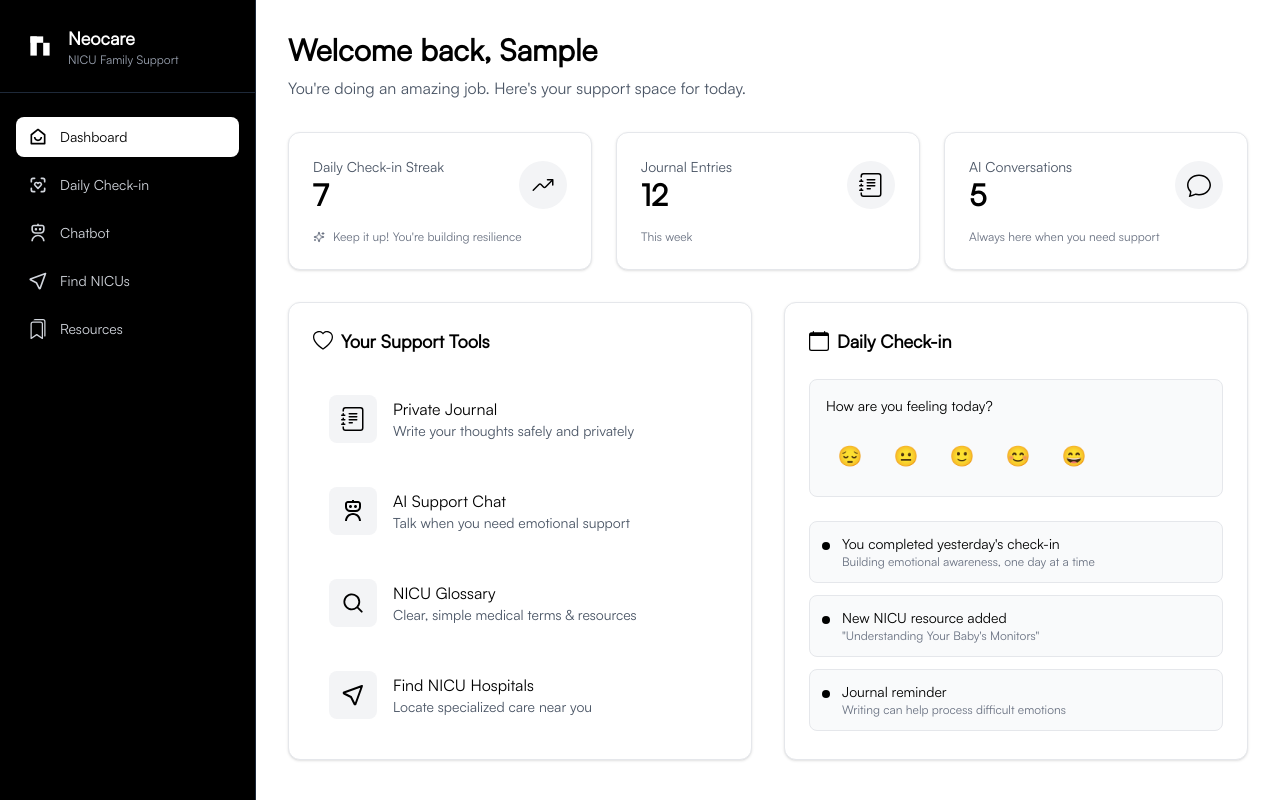
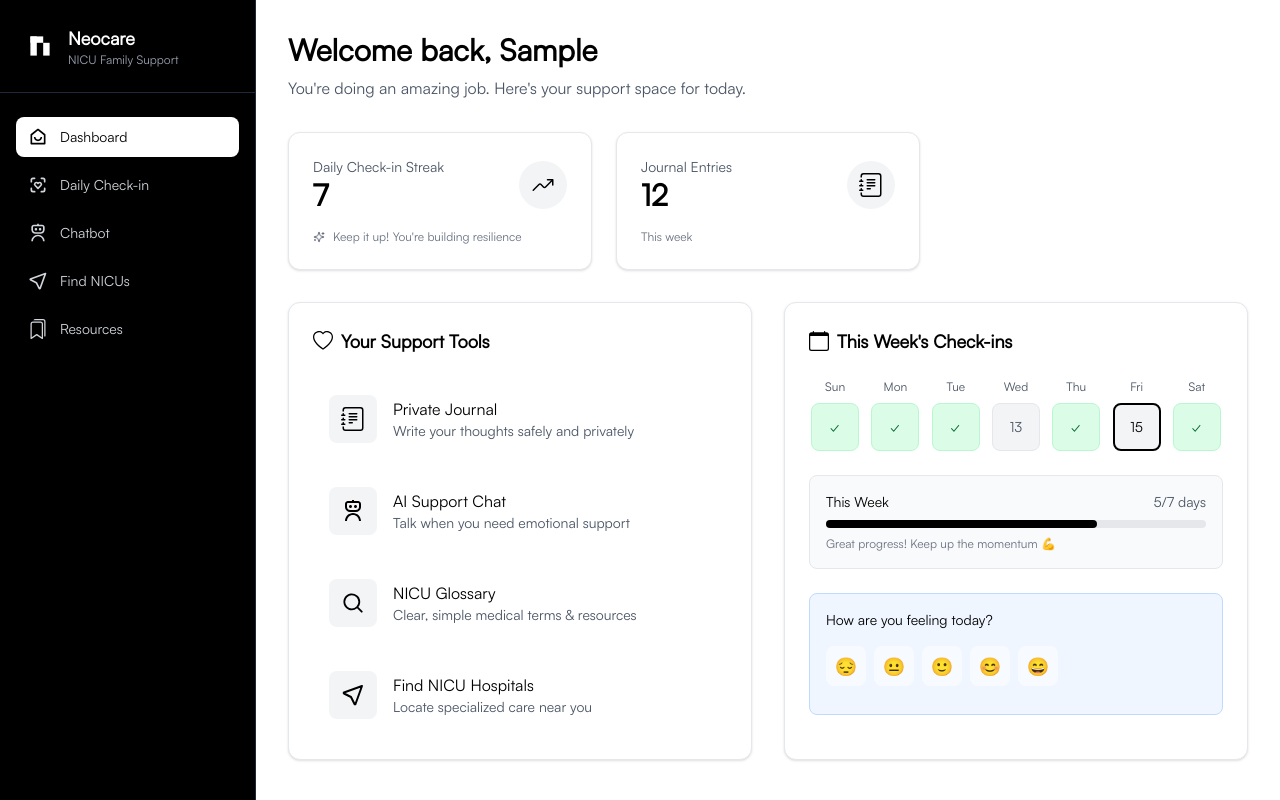
Before and after one commit to rmadiraju07/joineocare, a Next.js app: page /dashboard in a window 1280 px wide. Built offline with nearby package versions, Linux system fonts and the light colour scheme; no server answers; sample sign-in values are in the browser's storage.

Commit message:
dashboard changes

```diff
--- a/src/app/dashboard/page.tsx
+++ b/src/app/dashboard/page.tsx
@@ -5,23 +5,15 @@ import { useRouter } from "next/navigation"
 import { auth } from "@/lib/firebase"
 import { signOut, type User as FirebaseUser } from "firebase/auth"
 import { Sidebar } from "@/components/sidebar"
-import {
-  BsRobot,
-  BsBook,
-  BsGeoAlt,
-  BsHeart,
-  BsCalendar,
-  BsChat,
-} from "react-icons/bs"
+import { BsHeart, BsCalendar } from "react-icons/bs"
 
-import { BsJournalText, BsBookmarks, BsPerson, BsList, BsX } from "react-icons/bs"
-import { RiHomeSmile2Line, RiRobot3Line } from "react-icons/ri";
-import { TbHealthRecognition, TbLocation } from "react-icons/tb";
-import { HiMiniMagnifyingGlass } from "react-icons/hi2";
+import { BsJournalText } from "react-icons/bs"
+import { RiRobot3Line } from "react-icons/ri"
+import { TbLocation } from "react-icons/tb"
+import { HiMiniMagnifyingGlass } from "react-icons/hi2"
 
-import { IoTrendingUp } from "react-icons/io5";
-import { LuSparkles } from "react-icons/lu";
-
+import { IoTrendingUp } from "react-icons/io5"
+import { LuSparkles } from "react-icons/lu"
 
 export default function DashboardPage() {
   const [user, setUser] = useState<FirebaseUser | null>(null)
@@ -29,6 +21,27 @@ export default function DashboardPage() {
   const [streak, setStreak] = useState(7)
   const [selectedMood, setSelectedMood] = useState<number | null>(null)
   const router = useRouter()
+
+  const [checkedInDays, setCheckedInDays] = useState<Set<number>>(new Set([0, 1, 2, 4, 6])) // Mock data: checked in on Sun, Mon, Tue, Thu, Sat
+
+  const getCurrentWeek = () => {
+    const today = new Date()
+    const currentDay = today.getDay() // 0 = Sunday, 1 = Monday, etc.
+    const startOfWeek = new Date(today)
+    startOfWeek.setDate(today.getDate() - currentDay)
+
+    const week = []
+    for (let i = 0; i < 7; i++) {
+      const day = new Date(startOfWeek)
+      day.setDate(startOfWeek.getDate() + i)
+      week.push(day)
+    }
+    return week
+  }
+
+  const weekDays = getCurrentWeek()
+  const dayNames = ["Sun", "Mon", "Tue", "Wed", "Thu", "Fri", "Sat"]
+  const today = new Date().getDay()
 
   useEffect(() => {
     const unsubscribe = auth.onAuthStateChanged((user) => {
@@ -52,6 +65,9 @@ export default function DashboardPage() {
     }
   }
 
+  const moodEmojis = ["😔", "😐", "🙂", "😊", "😄"]
+  const moodLabels = ["Struggling", "Okay", "Good", "Great", "Amazing"]
+
   if (isLoading) {
     return (
       <div className="min-h-screen flex items-center justify-center bg-white">
@@ -62,9 +78,6 @@ export default function DashboardPage() {
       </div>
     )
   }
-
-  const moodEmojis = ["😔", "😐", "🙂", "😊", "😄"]
-  const moodLabels = ["Struggling", "Okay", "Good", "Great", "Amazing"]
 
   return (
     <div className="min-h-screen bg-white">
@@ -110,19 +123,6 @@ export default function DashboardPage() {
                 </div>
               </div>
               <p className="text-xs text-gray-500">This week</p>
-            </div>
-
-            <div className="bg-white border border-gray-200 rounded-xl p-6 shadow-sm">
-              <div className="flex items-center justify-between mb-4">
-                <div>
-                  <p className="text-sm font-medium text-gray-600">AI Conversations</p>
-                  <p className="text-3xl font-bold text-black">5</p>
-                </div>
-                <div className="w-12 h-12 bg-gray-100 rounded-full flex items-center justify-center">
-                  <BsChat className="w-6 h-6 text-black" />
-                </div>
-              </div>
-              <p className="text-xs text-gray-500">Always here when you need support</p>
             </div>
           </div>
 
@@ -177,24 +177,90 @@ export default function DashboardPage() {
               </div>
             </div>
 
-            {/* Daily Check-in */}
+            {/* Weekly Calendar */}
             <div className="bg-white border border-gray-200 rounded-xl p-6 shadow-sm">
               <h2 className="text-lg font-semibold text-black mb-6 flex items-center gap-2">
                 <BsCalendar className="w-5 h-5 text-black" />
-                Daily Check-in
+                This Week's Check-ins
               </h2>
 
               <div className="space-y-6">
-                {/* Mood Selector */}
+                {/* Weekly Calendar */}
+                <div className="grid grid-cols-7 gap-2">
+                  {weekDays.map((date, index) => {
+                    const isToday = index === today
+                    const isCheckedIn = checkedInDays.has(index)
+                    const dayNumber = date.getDate()
+
+                    return (
+                      <div key={index} className="text-center">
+                        <div className="text-xs font-medium text-gray-600 mb-2">{dayNames[index]}</div>
+                        <button
+                          onClick={() => {
+                            if (index <= today) {
+                              const newCheckedInDays = new Set(checkedInDays)
+                              if (isCheckedIn) {
+                                newCheckedInDays.delete(index)
+                              } else {
+                                newCheckedInDays.add(index)
+                              }
+                              setCheckedInDays(newCheckedInDays)
+                            }
+                          }}
+                          disabled={index > today}
+                          className={`w-12 h-12 rounded-lg text-sm font-medium transition-all duration-200 ${
+                            isToday && isCheckedIn
+                              ? "bg-black text-white ring-2 ring-gray-300"
+                              : isToday
+                                ? "bg-gray-100 text-black border-2 border-black hover:bg-gray-200"
+                                : isCheckedIn
+                                  ? "bg-green-100 text-green-800 border border-green-200"
+                                  : index > today
+                                    ? "bg-gray-50 text-gray-400 cursor-not-allowed"
+                                    : "bg-gray-100 text-gray-600 hover:bg-gray-200 border border-gray-200"
+                          }`}
+                        >
+                          {isCheckedIn ? "✓" : dayNumber}
+                        </button>
+                      </div>
+                    )
+                  })}
+                </div>
+
+                {/* Check-in Stats */}
                 <div className="p-4 bg-gray-50 rounded-lg border border-gray-200">
+                  <div className="flex items-center justify-between mb-2">
+                    <span className="text-sm font-medium text-black">This Week</span>
+                    <span className="text-sm text-gray-600">{checkedInDays.size}/7 days</span>
+                  </div>
+                  <div className="w-full bg-gray-200 rounded-full h-2">
+                    <div
+                      className="bg-black h-2 rounded-full transition-all duration-300"
+                      style={{ width: `${(checkedInDays.size / 7) * 100}%` }}
+                    ></div>
+                  </div>
+                  <p className="text-xs text-gray-500 mt-2">
+                    {checkedInDays.size === 7
+                      ? "Perfect week! You're building amazing consistency 🌟"
+                      : checkedInDays.size >= 5
+                        ? "Great progress! Keep up the momentum 💪"
+                        : "Every check-in matters. You're doing great 💙"}
+                  </p>
+                </div>
+
+                {/* Today's Mood Selector (only if today is not checked in) */}
+                {!checkedInDays.has(today) && (
+                  <div className="p-4 bg-blue-50 rounded-lg border border-blue-200">
                     <p className="text-sm font-medium text-black mb-4">How are you feeling today?</p>
-                  <div className="flex gap-2">
+                    <div className="flex gap-2 mb-3">
                       {moodEmojis.map((emoji, index) => (
                         <button
                           key={index}
                           onClick={() => setSelectedMood(index)}
-                        className={`w-12 h-12 text-xl rounded-lg transition-all duration-200 ${
-                          selectedMood === index ? "bg-black text-white ring-2 ring-gray-300" : "hover:bg-white"
+                          className={`w-10 h-10 text-lg rounded-lg transition-all duration-200 ${
+                            selectedMood === index
+                              ? "bg-black text-white ring-2 ring-blue-300"
+                              : "hover:bg-white bg-white/50"
                           }`}
                           title={moodLabels[index]}
                         >
@@ -203,38 +269,18 @@ export default function DashboardPage() {
                       ))}
                     </div>
                     {selectedMood !== null && (
-                    <p className="text-xs text-gray-500 mt-2">
-                      You&apos;re feeling {moodLabels[selectedMood].toLowerCase()} today
-                    </p>
+                      <button
+                        onClick={() => {
+                          setCheckedInDays(new Set([...checkedInDays, today]))
+                          setSelectedMood(null)
+                        }}
+                        className="w-full bg-black text-white py-2 px-4 rounded-lg text-sm font-medium hover:bg-gray-800 transition-colors"
+                      >
+                        Complete Today's Check-in
+                      </button>
                     )}
                   </div>
-
-                {/* Activity Feed */}
-                <div className="space-y-3">
-                  <div className="flex items-start gap-3 p-3 bg-gray-50 rounded-lg border border-gray-200">
-                    <div className="w-2 h-2 bg-black rounded-full mt-2 flex-shrink-0"></div>
-                    <div className="flex-1">
-                      <p className="text-sm font-medium text-black">You completed yesterday&apos;s check-in</p>
-                      <p className="text-xs text-gray-500">Building emotional awareness, one day at a time</p>
-                    </div>
-                  </div>
-
-                  <div className="flex items-start gap-3 p-3 bg-gray-50 rounded-lg border border-gray-200">
-                    <div className="w-2 h-2 bg-black rounded-full mt-2 flex-shrink-0"></div>
-                    <div className="flex-1">
-                      <p className="text-sm font-medium text-black">New NICU resource added</p>
-                      <p className="text-xs text-gray-500">&quot;Understanding Your Baby&apos;s Monitors&quot;</p>
-                    </div>
-                  </div>
-
-                  <div className="flex items-start gap-3 p-3 bg-gray-50 rounded-lg border border-gray-200">
-                    <div className="w-2 h-2 bg-black rounded-full mt-2 flex-shrink-0"></div>
-                    <div className="flex-1">
-                      <p className="text-sm font-medium text-black">Journal reminder</p>
-                      <p className="text-xs text-gray-500">Writing can help process difficult emotions</p>
-                    </div>
-                  </div>
-                </div>
+                )}
               </div>
             </div>
           </div>
```
Lines whose indentation alone changed are shown as unchanged.
